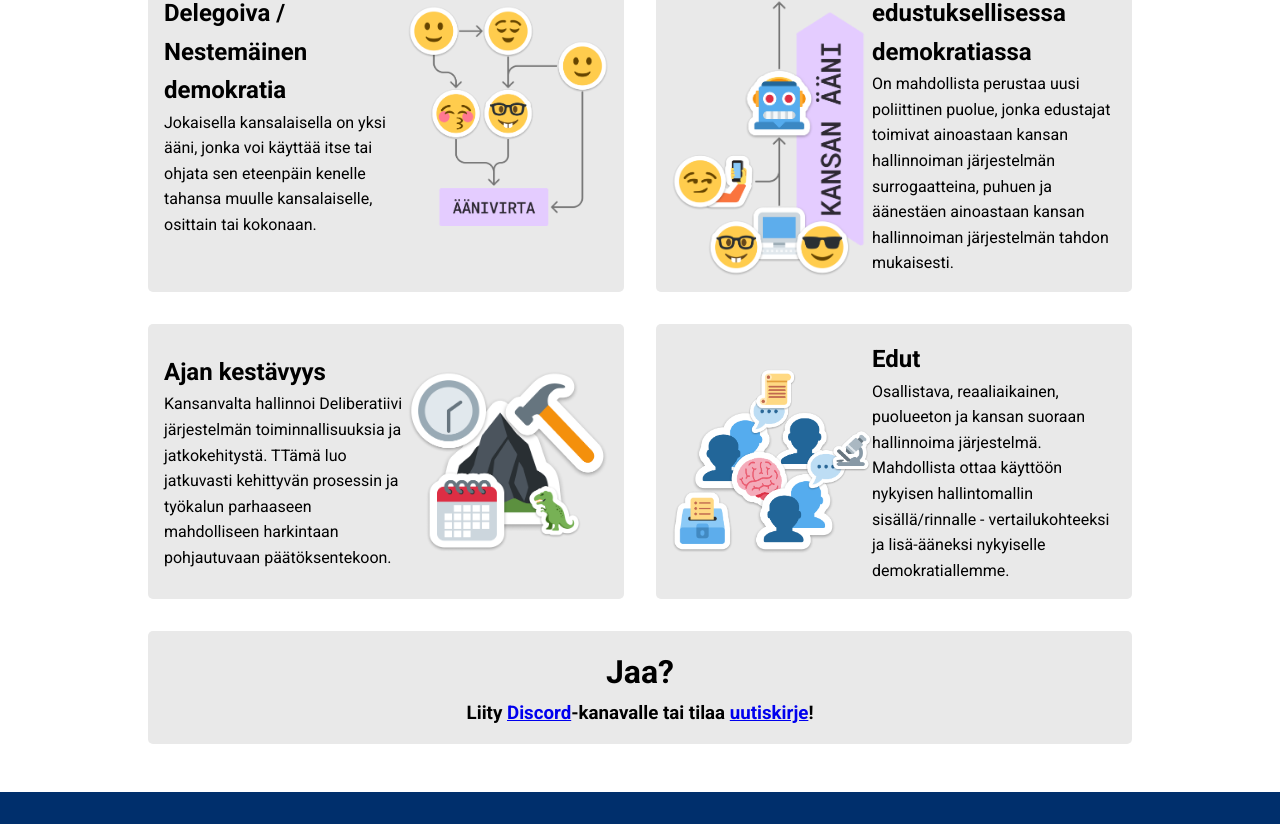
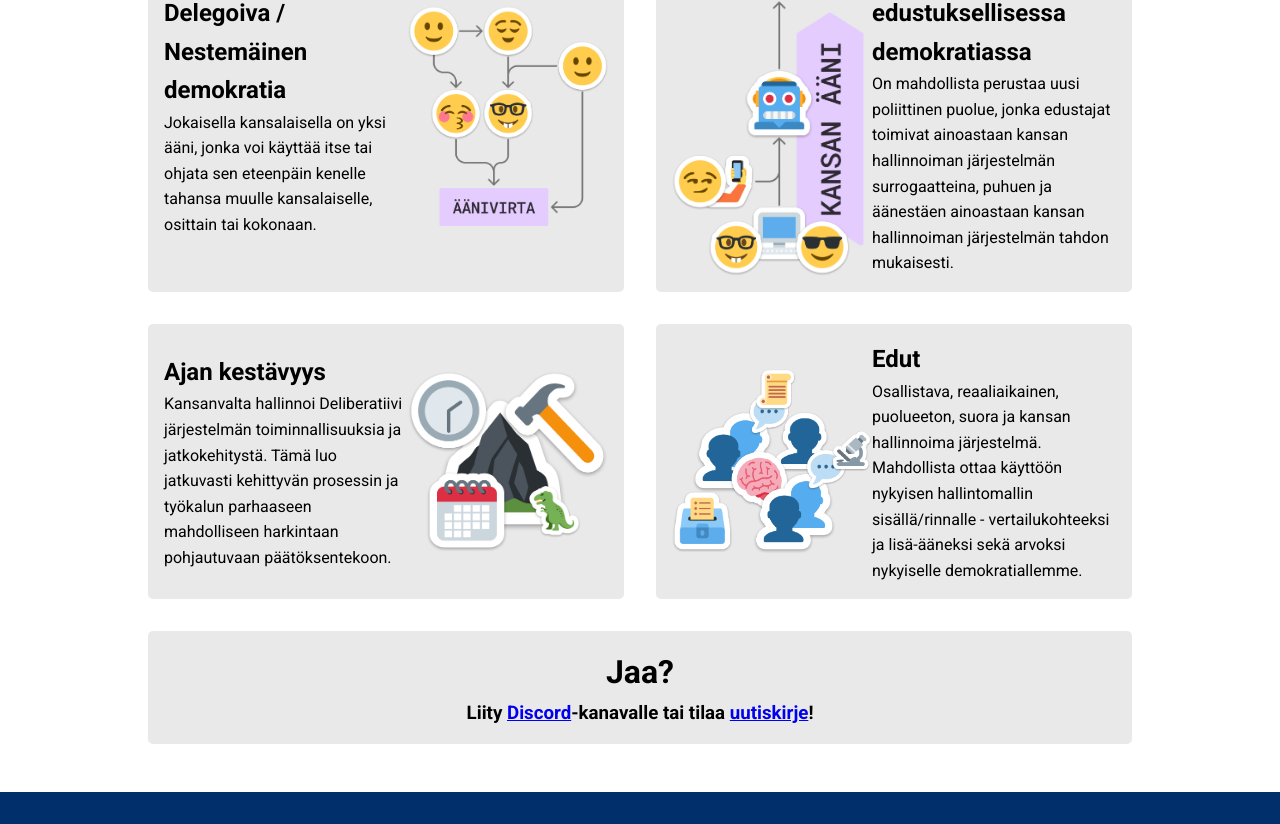
Before and after one commit to Orveli/kansanaani-website, a plain HTML site: page index.html in a window 1280 px wide. Shown: the part 1038-1862 px from the top of the page. Drawn offline with Linux system fonts and the light colour scheme.

Commit message:
spelling

```diff
--- a/index.html
+++ b/index.html
@@ -64,15 +64,15 @@
                 <img src="img/4.png" alt="Käyttöönotto edustuksellisessa demokratiassa" class="animate-image">
                 <div class="box-content">
                     <h2>Ajan kestävyys</h2>
-                    <p>Kansanvalta hallinnoi Deliberatiivi järjestelmän toiminnallisuuksia ja jatkokehitystä. TTämä luo jatkuvasti kehittyvän prosessin ja työkalun parhaaseen mahdolliseen harkintaan pohjautuvaan päätöksentekoon.</p>
+                    <p>Kansanvalta hallinnoi Deliberatiivi järjestelmän toiminnallisuuksia ja jatkokehitystä. Tämä luo jatkuvasti kehittyvän prosessin ja työkalun parhaaseen mahdolliseen harkintaan pohjautuvaan päätöksentekoon.</p>
                 </div>
             </div>
             <div class="box animate-element">
                 <img src="img/5.png" alt="Käyttöönotto edustuksellisessa demokratiassa" class="animate-image">
                 <div class="box-content">
                     <h2>Edut</h2>
-                    <p>Osallistava, reaaliaikainen, puolueeton ja kansan suoraan hallinnoima järjestelmä.  Mahdollista ottaa
-                        käyttöön nykyisen hallintomallin sisällä/rinnalle - vertailukohteeksi ja lisä-ääneksi nykyiselle demokratiallemme.</p>
+                    <p>Osallistava, reaaliaikainen, puolueeton, suora ja kansan hallinnoima järjestelmä.  Mahdollista ottaa
+                        käyttöön nykyisen hallintomallin sisällä/rinnalle - vertailukohteeksi ja lisä-ääneksi sekä arvoksi nykyiselle demokratiallemme.</p>
                 </div>
             </div>
         </div>
```
